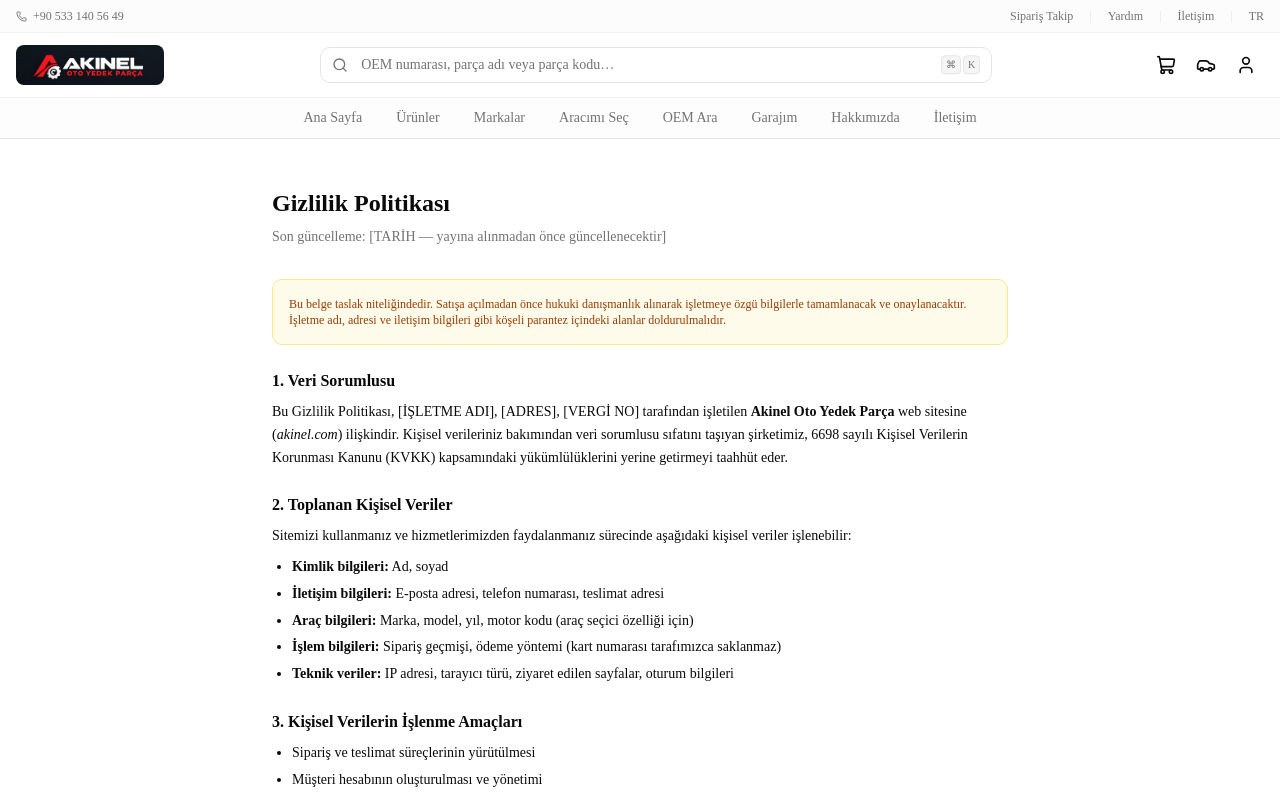
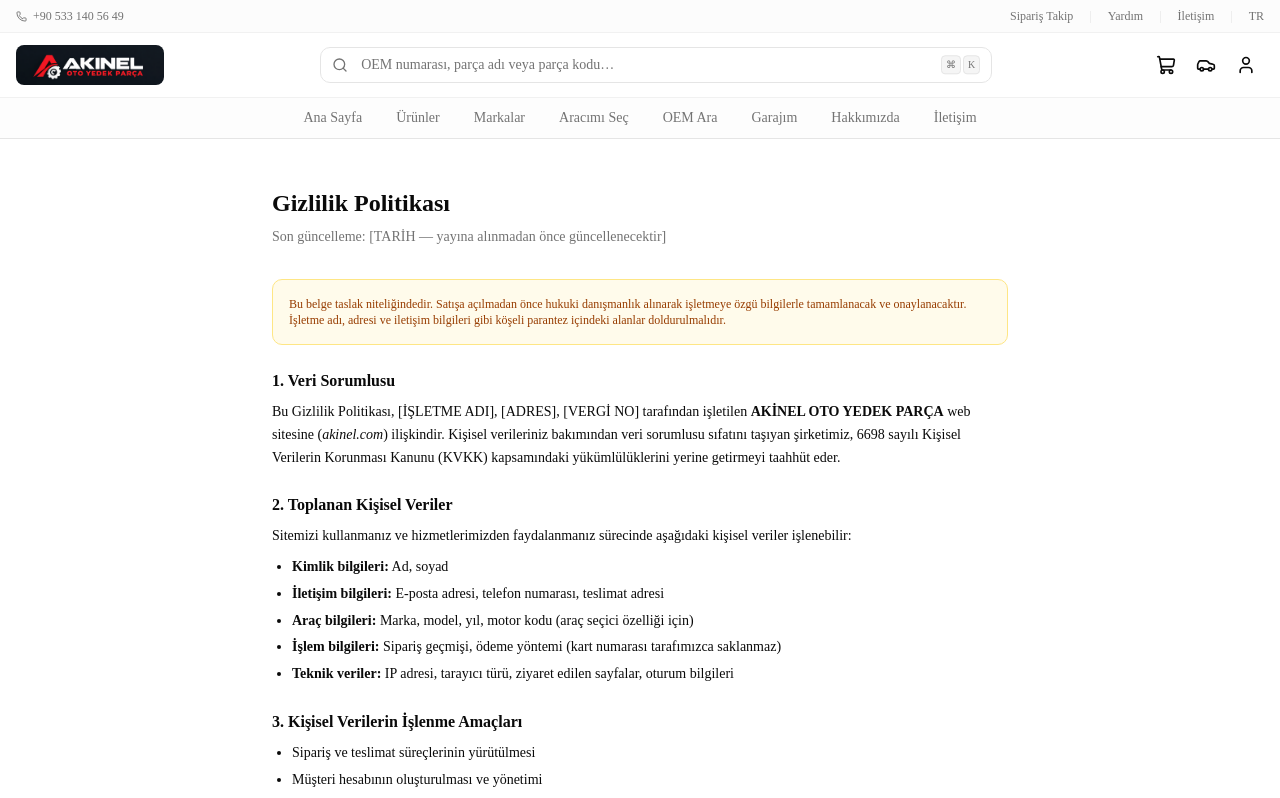
Before and after one commit to sercanfurunci/akinel-yedekparca, a Next.js app in the folder apps/web/: page /belgeler/gizlilik-politikasi in a window 1280 px wide. Shown: the top 798 px of the page. Built offline with nearby package versions, Linux system fonts and the light colour scheme; no server answers.

Commit message:
rename: uppercase AKİNEL OTO YEDEK PARÇA everywhere

```diff
--- a/apps/web/src/app/(shop)/belgeler/gizlilik-politikasi/page.tsx
+++ b/apps/web/src/app/(shop)/belgeler/gizlilik-politikasi/page.tsx
@@ -1,7 +1,7 @@
 import type { Metadata } from 'next';
 
 export const metadata: Metadata = {
-  title: 'Gizlilik Politikası | Akinel Oto Yedek Parça',
+  title: 'Gizlilik Politikası | AKİNEL OTO YEDEK PARÇA',
 };
 
 export default function GizlilikPolitikasiPage() {
@@ -19,7 +19,7 @@
         <section>
           <h2 className="text-base font-semibold mb-2">1. Veri Sorumlusu</h2>
           <p>
-            Bu Gizlilik Politikası, [İŞLETME ADI], [ADRES], [VERGİ NO] tarafından işletilen <strong>Akinel Oto Yedek Parça</strong> web sitesine (<em>akinel.com</em>) ilişkindir. Kişisel verileriniz bakımından veri sorumlusu sıfatını taşıyan şirketimiz, 6698 sayılı Kişisel Verilerin Korunması Kanunu (KVKK) kapsamındaki yükümlülüklerini yerine getirmeyi taahhüt eder.
+            Bu Gizlilik Politikası, [İŞLETME ADI], [ADRES], [VERGİ NO] tarafından işletilen <strong>AKİNEL OTO YEDEK PARÇA</strong> web sitesine (<em>akinel.com</em>) ilişkindir. Kişisel verileriniz bakımından veri sorumlusu sıfatını taşıyan şirketimiz, 6698 sayılı Kişisel Verilerin Korunması Kanunu (KVKK) kapsamındaki yükümlülüklerini yerine getirmeyi taahhüt eder.
           </p>
         </section>
 
--- a/apps/web/src/app/(shop)/belgeler/kullanim-kosullari/page.tsx
+++ b/apps/web/src/app/(shop)/belgeler/kullanim-kosullari/page.tsx
@@ -1,7 +1,7 @@
 import type { Metadata } from 'next';
 
 export const metadata: Metadata = {
-  title: 'Kullanım Koşulları | Akinel Oto Yedek Parça',
+  title: 'Kullanım Koşulları | AKİNEL OTO YEDEK PARÇA',
 };
 
 export default function KullanimKosullariPage() {
@@ -25,7 +25,7 @@
 
         <section>
           <h2 className="text-base font-semibold mb-2">2. Hizmetin Kapsamı</h2>
-          <p>Akinel Oto Yedek Parça, otomotiv yedek parçalarının çevrimiçi olarak satışını gerçekleştiren bir e-ticaret platformudur. Site üzerinden sunulan araç uyumluluk bilgileri yardımcı nitelikte olup, kesin uyumluluk için yetkili servis danışmanınıza başvurmanız önerilir.</p>
+          <p>AKİNEL OTO YEDEK PARÇA, otomotiv yedek parçalarının çevrimiçi olarak satışını gerçekleştiren bir e-ticaret platformudur. Site üzerinden sunulan araç uyumluluk bilgileri yardımcı nitelikte olup, kesin uyumluluk için yetkili servis danışmanınıza başvurmanız önerilir.</p>
         </section>
 
         <section>
--- a/apps/web/src/app/(shop)/belgeler/kvkk-aydinlatma-metni/page.tsx
+++ b/apps/web/src/app/(shop)/belgeler/kvkk-aydinlatma-metni/page.tsx
@@ -1,7 +1,7 @@
 import type { Metadata } from 'next';
 
 export const metadata: Metadata = {
-  title: 'KVKK Aydınlatma Metni | Akinel Oto Yedek Parça',
+  title: 'KVKK Aydınlatma Metni | AKİNEL OTO YEDEK PARÇA',
 };
 
 export default function KvkkAydinlatmaMetniPage() {
--- a/apps/web/src/app/(shop)/belgeler/mesafeli-satis-sozlesmesi/page.tsx
+++ b/apps/web/src/app/(shop)/belgeler/mesafeli-satis-sozlesmesi/page.tsx
@@ -1,7 +1,7 @@
 import type { Metadata } from 'next';
 
 export const metadata: Metadata = {
-  title: 'Mesafeli Satış Sözleşmesi | Akinel Oto Yedek Parça',
+  title: 'Mesafeli Satış Sözleşmesi | AKİNEL OTO YEDEK PARÇA',
 };
 
 export default function MesafeliSatisSozlesmesiPage() {
--- a/apps/web/src/app/(shop)/belgeler/on-bilgilendirme-formu/page.tsx
+++ b/apps/web/src/app/(shop)/belgeler/on-bilgilendirme-formu/page.tsx
@@ -1,7 +1,7 @@
 import type { Metadata } from 'next';
 
 export const metadata: Metadata = {
-  title: 'Ön Bilgilendirme Formu | Akinel Oto Yedek Parça',
+  title: 'Ön Bilgilendirme Formu | AKİNEL OTO YEDEK PARÇA',
 };
 
 export default function OnBilgilendirmeFormuPage() {
--- a/apps/web/src/app/about/page.tsx
+++ b/apps/web/src/app/about/page.tsx
@@ -36,11 +36,11 @@
   return (
     <div className="container mx-auto px-4 max-w-4xl py-12">
       <h1 className="text-3xl font-bold mb-2">Hakkımızda</h1>
-      <p className="text-muted-foreground mb-10">Akinel Oto Yedek Parça nedir ve ne sağlar?</p>
+      <p className="text-muted-foreground mb-10">AKİNEL OTO YEDEK PARÇA nedir ve ne sağlar?</p>
 
       <div className="prose prose-sm max-w-none space-y-6 text-muted-foreground mb-12">
         <p className="text-foreground text-base leading-relaxed">
-          <strong>Akinel Oto Yedek Parça</strong>, Darıca/Kocaeli merkezli{' '}
+          <strong>AKİNEL OTO YEDEK PARÇA</strong>, Darıca/Kocaeli merkezli{' '}
           <strong>AKN MOTORS Car Service</strong> hizmet noktasının online yedek parça platformudur.
         </p>
         <p className="leading-relaxed">
--- a/apps/web/src/app/layout.tsx
+++ b/apps/web/src/app/layout.tsx
@@ -4,7 +4,7 @@
 import { Footer } from '@/components/layout/Footer';
 
 export const metadata: Metadata = {
-  title: { default: 'Akinel Oto Yedek Parça', template: '%s | Akinel Oto Yedek Parça' },
+  title: { default: 'AKİNEL OTO YEDEK PARÇA', template: '%s | AKİNEL OTO YEDEK PARÇA' },
   description: 'Aracınız için kaliteli yedek parçalar. Araç seçimi veya OEM numarası ile hızlı arama.',
   icons: {
     icon: '/favicon.png',
--- a/apps/web/src/components/layout/Footer.tsx
+++ b/apps/web/src/components/layout/Footer.tsx
@@ -33,7 +33,7 @@
           {/* Column 1 — Brand */}
           <div className="sm:col-span-2 lg:col-span-1">
             <div className="mb-3">
-              <img src="/logo.png" alt="Akinel Oto Yedek Parça" className="h-10 w-auto rounded-md" />
+              <img src="/logo.png" alt="AKİNEL OTO YEDEK PARÇA" className="h-10 w-auto rounded-md" />
             </div>
             <p className="text-sm text-muted-foreground leading-relaxed">
               {biz?.shortDescription ?? 'Otomotiv yedek parçalarını araç, OEM numarası ve parça bilgisine göre kolayca bulun.'}
@@ -118,7 +118,7 @@
         </div>
 
         <div className="border-t mt-10 pt-6 flex flex-col md:flex-row items-center justify-between gap-3 text-xs text-muted-foreground">
-          <span>© {new Date().getFullYear()} Akinel Oto Yedek Parça. Tüm hakları saklıdır.</span>
+          <span>© {new Date().getFullYear()} AKİNEL OTO YEDEK PARÇA. Tüm hakları saklıdır.</span>
           <div className="flex flex-wrap items-center gap-4 justify-center md:justify-end">
             <Link href="/belgeler/gizlilik-politikasi" className="hover:text-foreground transition-colors">Gizlilik Politikası</Link>
             <Link href="/belgeler/kvkk-aydinlatma-metni" className="hover:text-foreground transition-colors">KVKK</Link>
--- a/apps/web/src/components/layout/Header.tsx
+++ b/apps/web/src/components/layout/Header.tsx
@@ -71,7 +71,7 @@
 
           {/* Logo */}
           <Link href="/" className="flex items-center shrink-0">
-            <img src="/logo.png" alt="Akinel Oto Yedek Parça" className="h-10 w-auto rounded-md" />
+            <img src="/logo.png" alt="AKİNEL OTO YEDEK PARÇA" className="h-10 w-auto rounded-md" />
           </Link>
 
           {/* Search bar — flex-1 center */}
```
Also changed, not shown: 1 other file (tests, documents, lock files or other folders).
